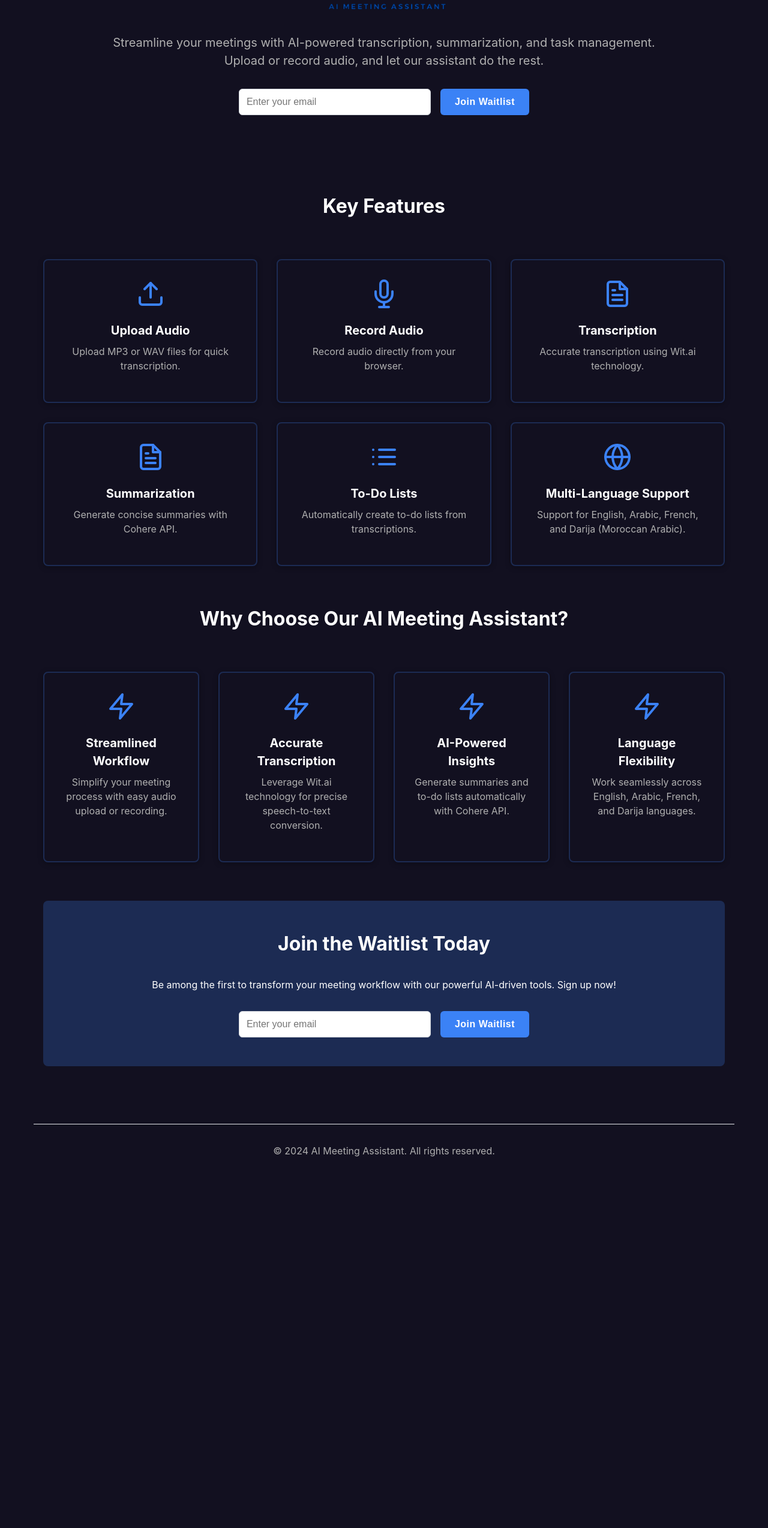
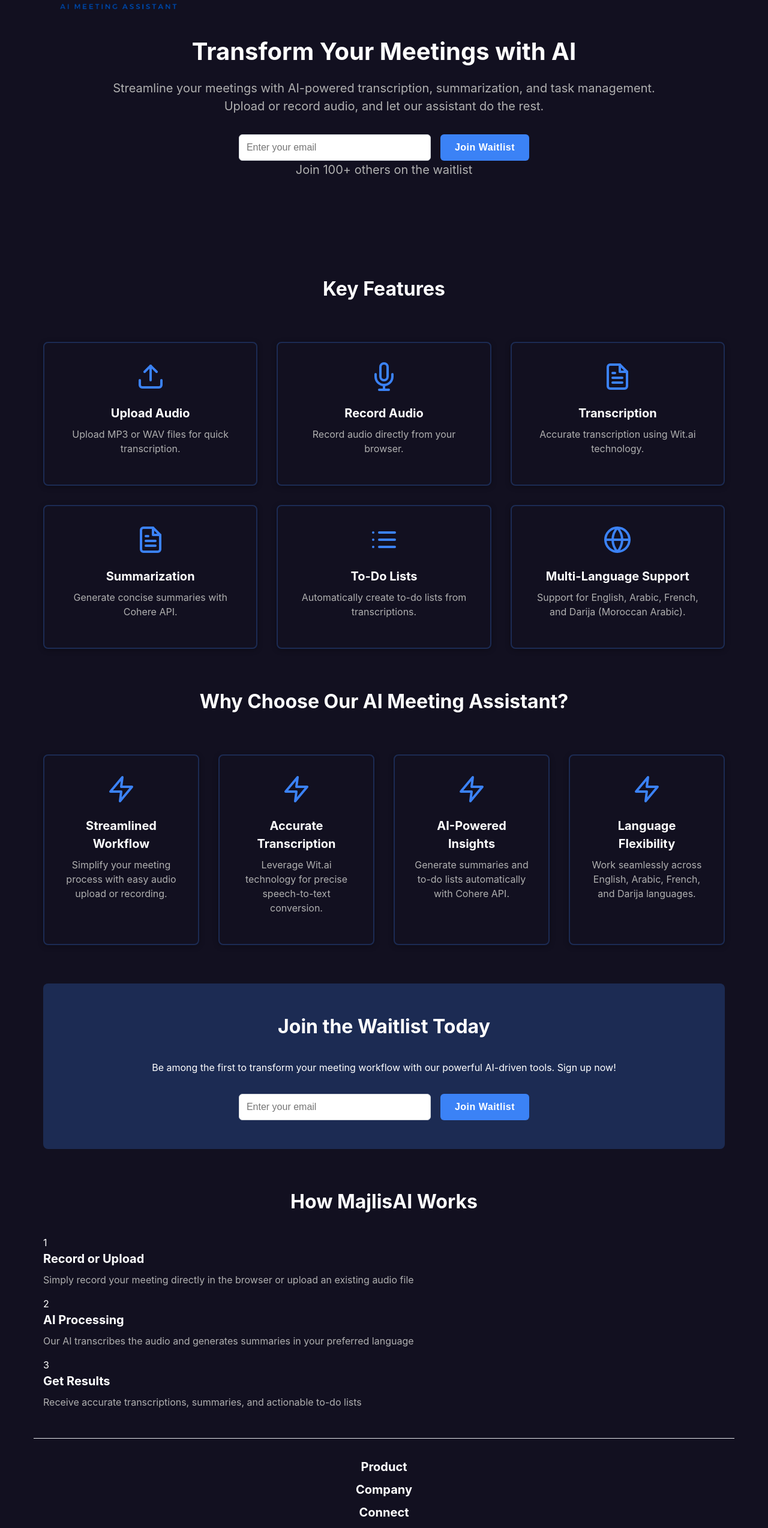
Before and after one commit to ABNmmd/MajlisAI, a plain HTML site: page index.html in a window 1280 px wide. Shown: the part 240-2788 px from the top of the page at 60% size. Before the commit the page ends 2219 px from the top, so only its background shows below. Drawn offline with Linux system fonts and the light colour scheme.

Commit message:
update html

```diff
--- a/index.html
+++ b/index.html
@@ -11,21 +11,38 @@
 
 <body>
     <div class="container">
+        <!-- <header class="header">
+            <nav>
+                <div class="logo-small">
+                    <img src="./assets/logo.png" alt="MajlisAI Logo">
+                </div>
+                <div class="nav-links">
+                    <a href="#features">Features</a>
+                    <a href="#benefits">Benefits</a>
+                    <a href="#pricing">Pricing</a>
+                    <button class="cta-button">Join Waitlist</button>
+                </div>
+            </nav>
+        </header> -->
         <main>
-            <div class="logo">
-                <img src="./assets/image.png" alt="AI Meeting Assistant Logo">
-            </div>
 
             <section class="hero">
-                <!-- <h1>AI Meeting Assistant</h1> -->
-                <p>Streamline your meetings with AI-powered transcription, summarization, and task management.<br>Upload
-                    or record audio, and let our assistant do the rest.</p>
-                <form id="waitlist-form-top"
-                    action="https://docs.google.com/forms/d/e/1FAIpQLScbWOu4Rw-01o4rPpF86X1CmMB5jYT5_dgpH1zvU8UIiMt4rg/formResponse"
-                    method="post" target="hidden_iframe">
-                    <input type="email" name="entry.29427799" id="email1" placeholder="Enter your email" required>
-                    <button type="submit">Join Waitlist</button>
-                </form>
+                <div class="hero-content">
+                    <div class="logo">
+                        <img src="./assets/image.png" alt="AI Meeting Assistant Logo">
+                    </div>
+                    <h1 class="gradient-text">Transform Your Meetings with AI</h1>
+                    <p>Streamline your meetings with AI-powered transcription, summarization, and task management.<br>Upload
+                        or record audio, and let our assistant do the rest.</p>
+                    <div class="hero-cta">
+                        <form id="waitlist-form-top">
+                            <input type="email" name="entry.29427799" placeholder="Enter your email" required>
+                            <button type="submit" class="gradient-button">Join Waitlist</button>
+                        </form>
+                        <p class="form-subtitle">Join 100+ others on the waitlist</p>
+                    </div>
+                </div>
+                <div class="hero-background"></div>
             </section>
 
             <section class="features">
@@ -143,10 +160,51 @@
                     <button type="submit">Join Waitlist</button>
                 </form>
             </section>
+
+            <section class="how-it-works">
+                <h2 class="gradient-text">How MajlisAI Works</h2>
+                <div class="steps">
+                    <div class="step">
+                        <div class="step-number">1</div>
+                        <h3>Record or Upload</h3>
+                        <p>Simply record your meeting directly in the browser or upload an existing audio file</p>
+                    </div>
+                    <div class="step">
+                        <div class="step-number">2</div>
+                        <h3>AI Processing</h3>
+                        <p>Our AI transcribes the audio and generates summaries in your preferred language</p>
+                    </div>
+                    <div class="step">
+                        <div class="step-number">3</div>
+                        <h3>Get Results</h3>
+                        <p>Receive accurate transcriptions, summaries, and actionable to-do lists</p>
+                    </div>
+                </div>
+            </section>
         </main>
 
         <footer>
-            <p>&copy; 2024 AI Meeting Assistant. All rights reserved.</p>
+            <div class="footer-grid">
+                <div class="footer-col">
+                    <h3>Product</h3>
+                    <!-- Add links -->
+                </div>
+                <div class="footer-col">
+                    <h3>Company</h3>
+                    <!-- Add links -->
+                </div>
+                <div class="footer-col">
+                    <h3>Connect</h3>
+                    <!-- Add social media links -->
+                </div>
+            </div>
+            <div class="footer-bottom">
+                <p>&copy; 2024 MajlisAI. All rights reserved.</p>
+                <div class="legal-links">
+                    <a href="/privacy">Privacy Policy</a>
+                    <a href="/terms">Terms of Service</a>
+                </div>
+            </div>
         </footer>
         <iframe name="hidden_iframe" id="hidden_iframe" style="display:none;"></iframe>
     </div>
```
